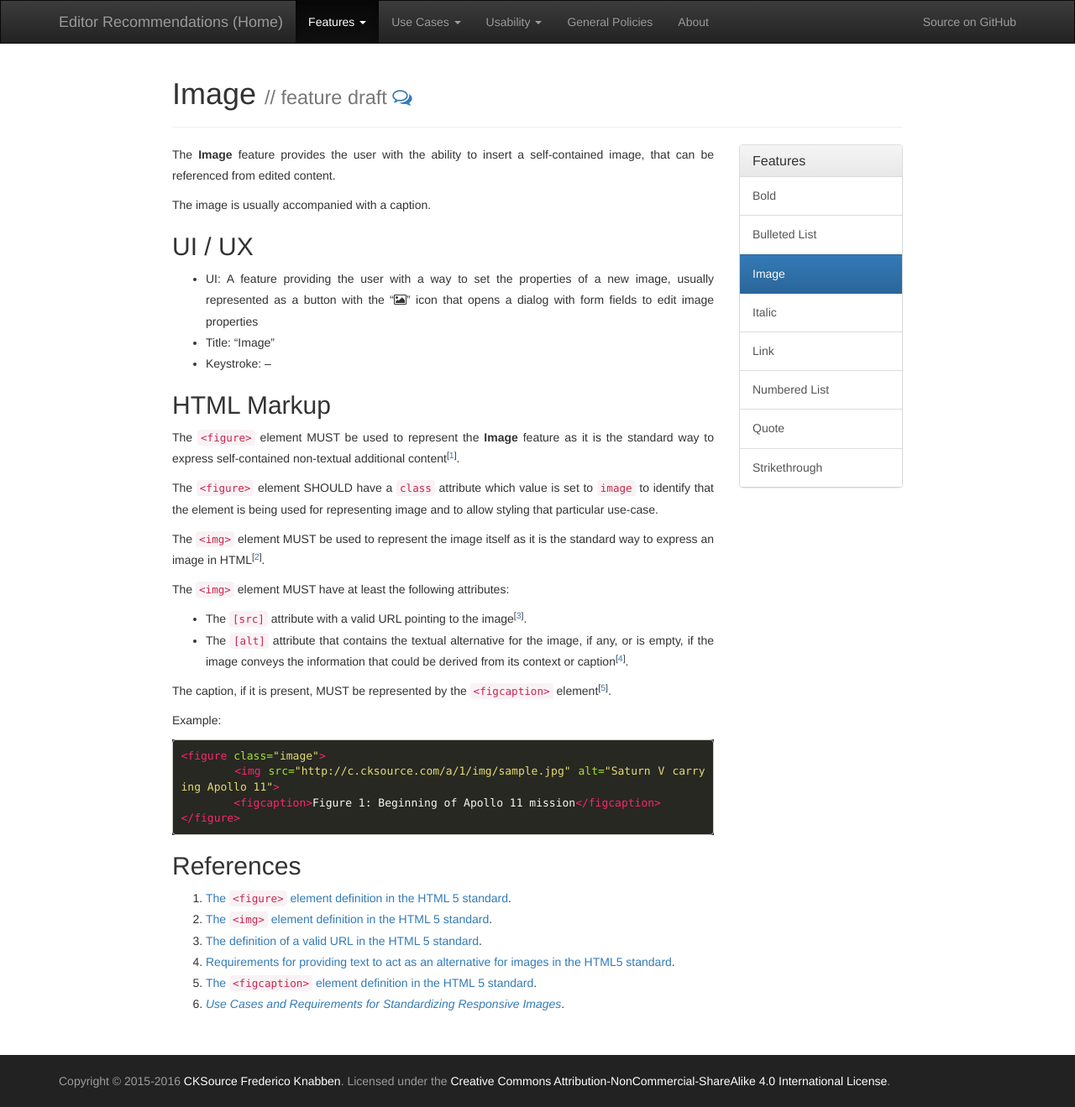
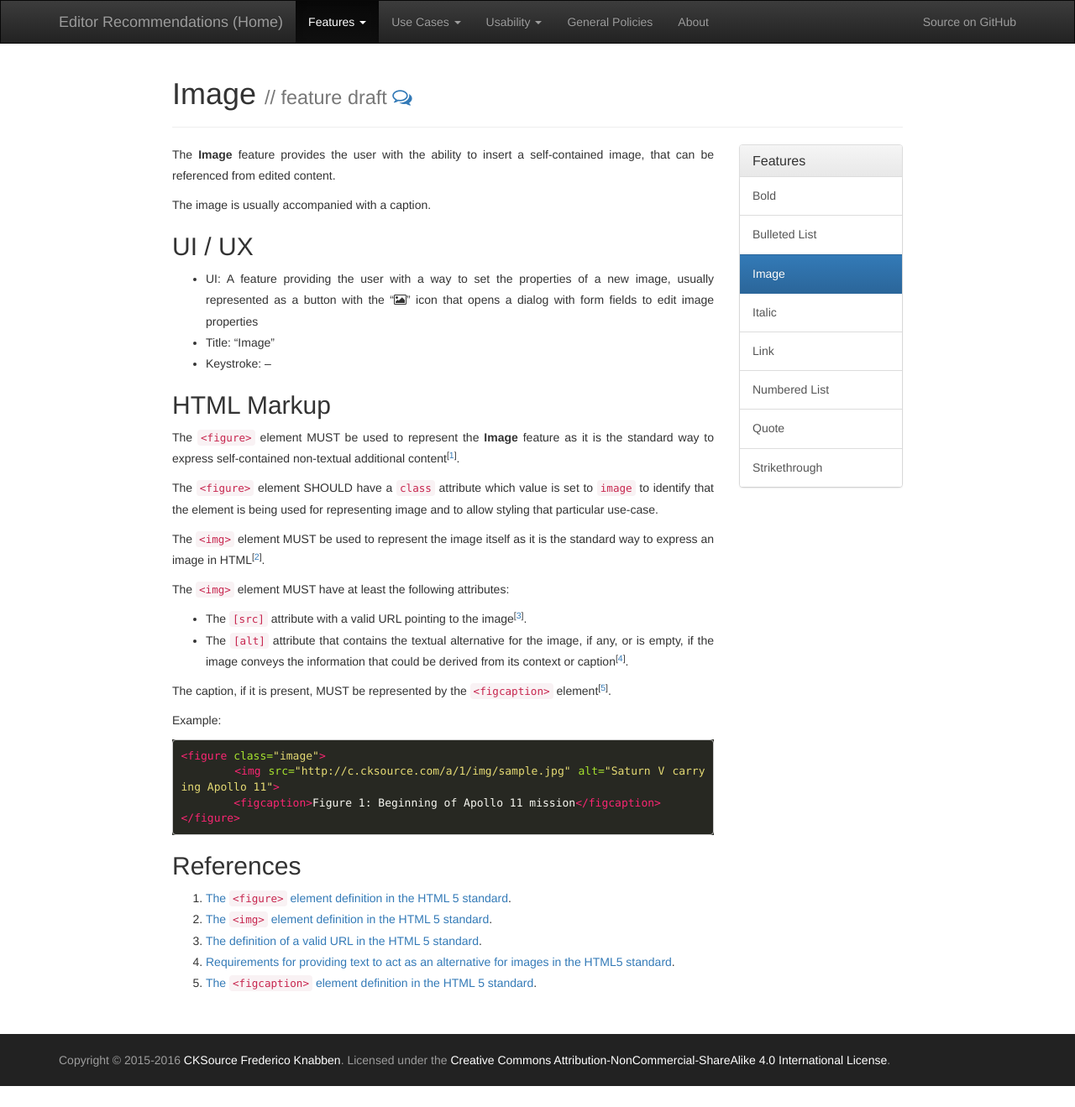
Before and after one commit to ckeditor/editor-recommendations, a Jekyll site: the page built from _features/image.md, in a window 1280 px wide. Shown: the whole page at 84% size. Built offline with Jekyll 4.4.1, drawn with Linux system fonts in a browser that asks for light colours; nearby versions of some CDN libraries; after the commit the page ends 1294 px from its top, so only the background shows below that.

Commit message:
Deleted one more reference that mentioned responsive images.

```diff
--- a/_features/image.md
+++ b/_features/image.md
@@ -56,7 +56,6 @@ Example:
 3. <a id="ref3"></a>[The definition of a valid URL in the HTML 5 standard](http://www.w3.org/TR/html5/infrastructure.html#urls).
 4. <a id="ref4"></a>[Requirements for providing text to act as an alternative for images in the HTML5 standard](http://www.w3.org/TR/html5/embedded-content-0.html#alt).
 5. <a id="ref5"></a>[The `<figcaption>` element definition in the HTML 5 standard](http://www.w3.org/TR/html5/grouping-content.html#the-figcaption-element).
-6. <a id="ref6"></a>[<i>Use Cases and Requirements for Standardizing Responsive Images</i>](http://usecases.responsiveimages.org/).
 
 {% endcapture %}
 
```
